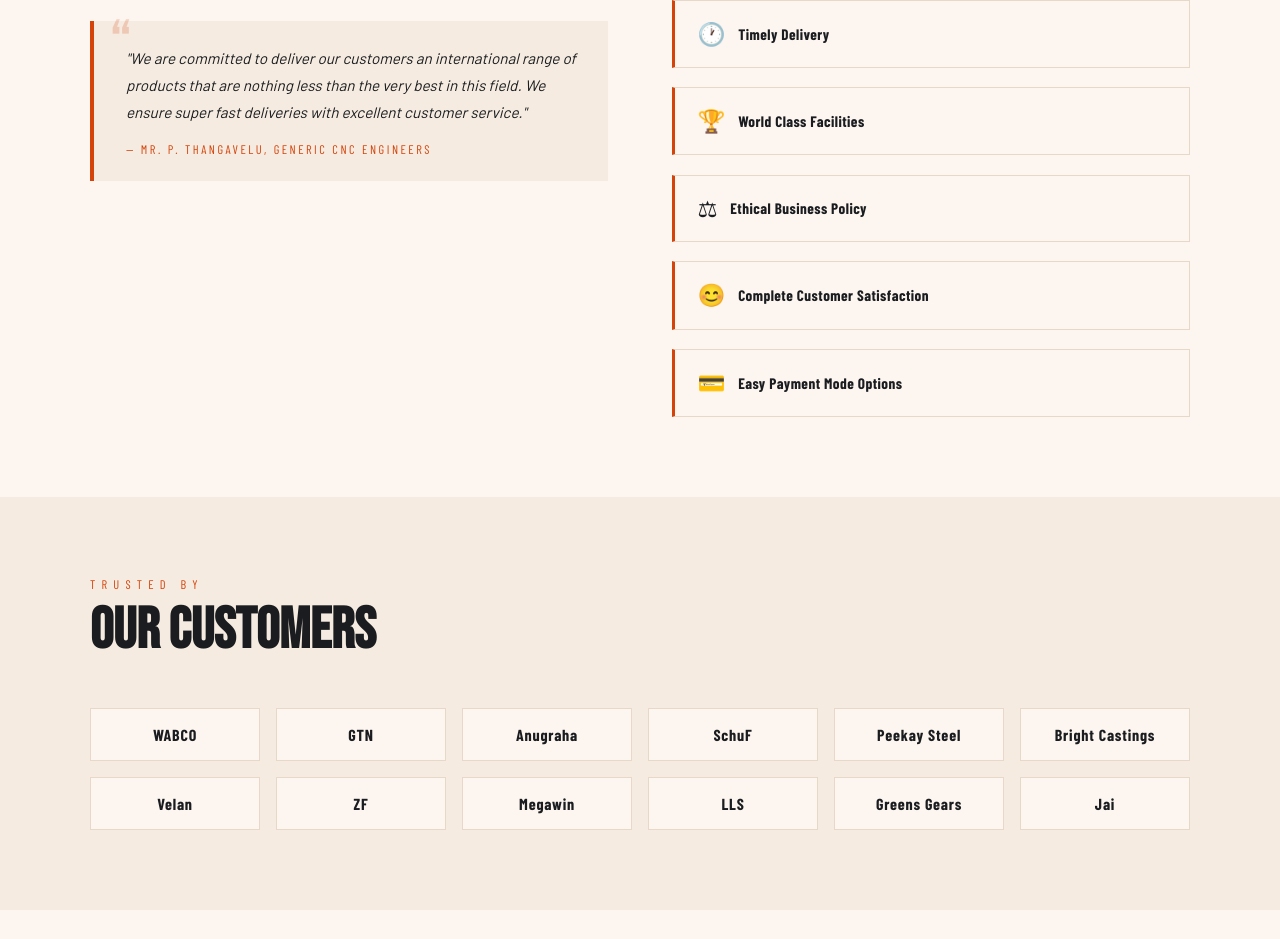
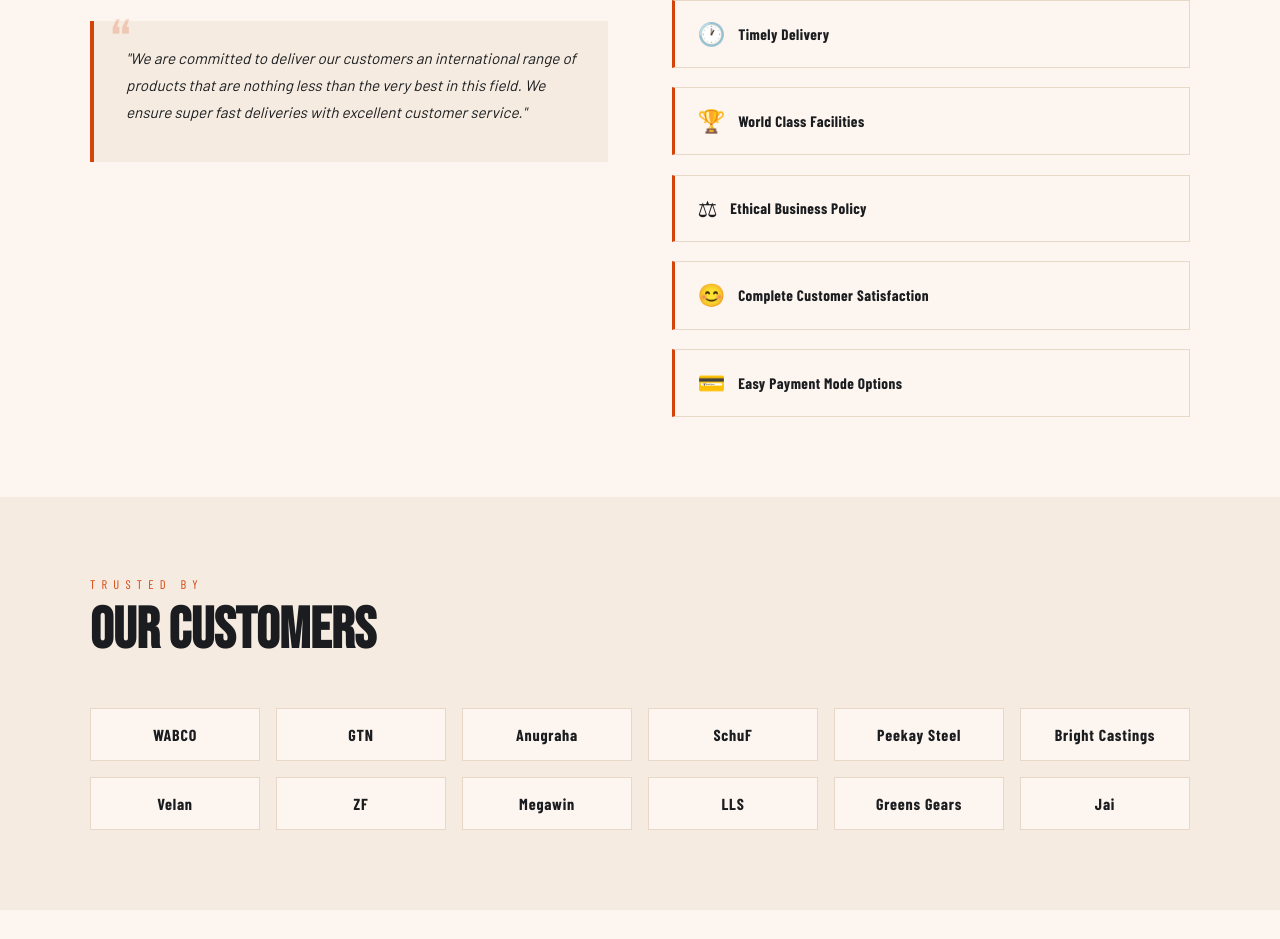
Before and after one commit to eedhaltech/Generic-CNC-Engineers, a plain HTML site: page index.html in a window 1280 px wide. Shown: the part 4264-5203 px from the top of the page. Drawn offline with nearby package versions, Linux system fonts and the light colour scheme.

```diff
--- a/index.html
+++ b/index.html
@@ -1215,7 +1215,7 @@
         <p>The competition in the industry is fierce, because of this we want to offer innovative Automotive Components, Valve Components, Gearbox Components &amp; Textile Machinery Components. Our advanced business methodologies and fabrication facilities empower us to secure a potentially strong place in the industry. Moreover, we have dedicated professionals who regulate each and every activity in the best possible manner to attain the desired results.</p>
         <div class="client-quote">
           <p>"We are committed to deliver our customers an international range of products that are nothing less than the very best in this field. We ensure super fast deliveries with excellent customer service."</p>
-          <cite>— Mr. P. Thangavelu, Generic CNC Engineers</cite>
+          <cite></cite>
         </div>
       </div>
       <div class="info-text">
```
